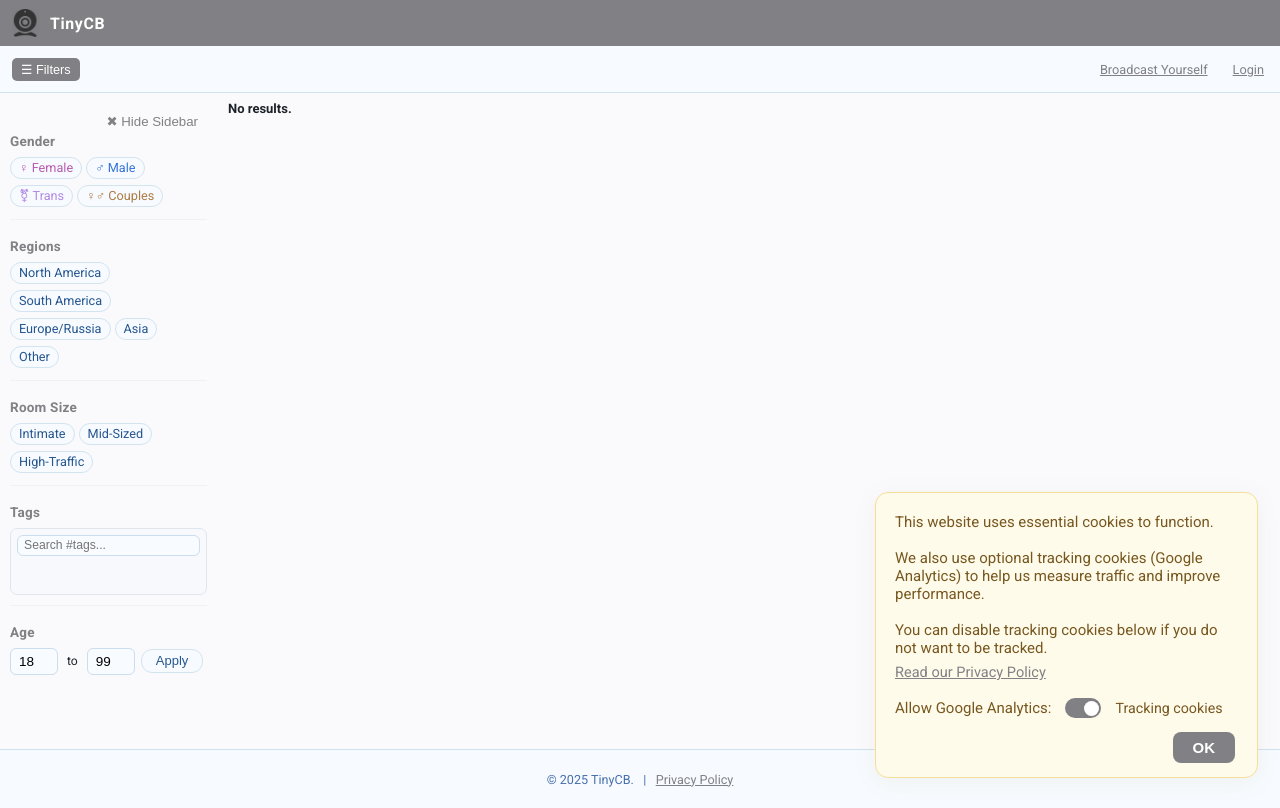
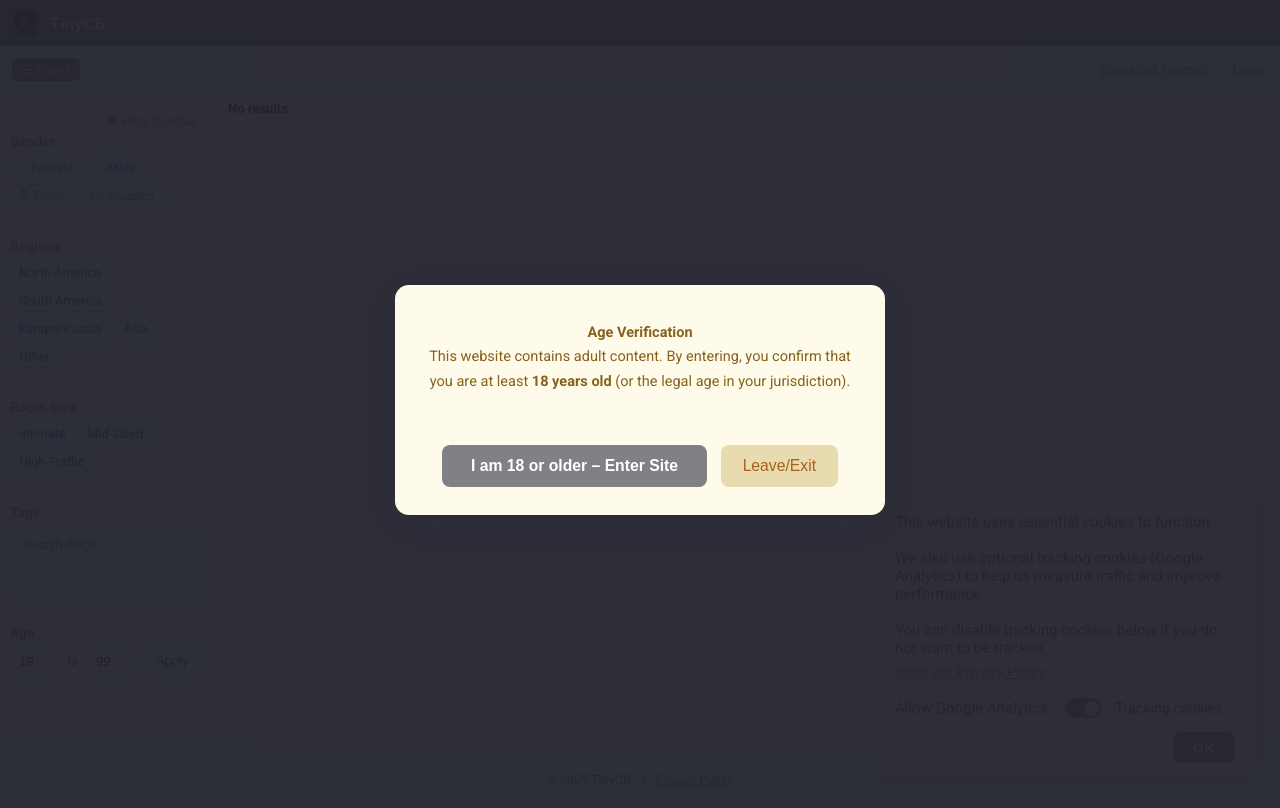
Before and after one commit to TinyCB/Chaturbate-affiliate-api-script, a PHP site: page /index.php in a window 1280 px wide. After the commit the page ends 716 px from the top, so only its background shows below. Run offline with PHP 8.4, Linux system fonts and the light colour scheme; data that the repository does not hold is empty.

Commit message:
Update footer.php
Added age restriction (18+) notice

```diff
--- a/templates/footer.php
+++ b/templates/footer.php
@@ -7,6 +7,21 @@
     <a href="/privacy/" style="color:var(--primary-color); text-decoration:underline;">Privacy Policy</a>
   </p>
 </footer>
+
+<!-- Age Restriction Notice BEGIN -->
+<div id="age-overlay" style="display:none;">
+  <div class="age-box">
+    <div>
+      <b>Age Verification</b><br>
+      This website contains adult content. By entering, you confirm that you are at least <b>18 years old</b> (or the legal age in your jurisdiction).<br>
+      <br>
+      <button class="age-btn" id="age-enter">I am 18 or older – Enter Site</button>
+      <button class="age-btn-secondary" id="age-leave">Leave/Exit</button>
+    </div>
+  </div>
+</div>
+<!-- Age Restriction Notice END -->
+
 <!-- Cookie Notice BEGIN -->
 <div id="cookie-notice" style="display:none;">
   <div class="cookie-box">
@@ -93,13 +108,88 @@
 #ga-opt:checked + .slider:before {
   transform: translateX(16px);
 }
+
+#age-overlay {
+  position: fixed;
+  top:0; left:0; right:0; bottom:0;
+  background: rgba(32,33,44,0.94);
+  z-index:9999;
+  display:flex;align-items:center;justify-content:center;
+}
+.age-box {
+  background: #fffbea;
+  border-radius: 14px;
+  box-shadow: 0 8px 38px #1e215011;
+  color: #87621d;
+  padding: 35px 30px 28px 30px;
+  max-width: 430px;
+  width: 98vw;
+  font-size: 1.12em;
+  text-align: center;
+  line-height: 1.66;
+}
+.age-btn {
+  margin-top: 28px;
+  background: var(--primary-color, #ffa927);
+  color: #fff;
+  font-weight: bold;
+  border: none;
+  padding: 12px 29px;
+  border-radius: 8px;
+  cursor: pointer;
+  font-size: 1.08em;
+  margin-right: 10px;
+}
+.age-btn-secondary {
+  margin-top: 28px;
+  background: #e8dbaf;
+  color: #a9611a;
+  border: none;
+  padding: 12px 22px;
+  border-radius: 8px;
+  cursor: pointer;
+  font-size: 1.08em;
+}
 @media (max-width: 700px) {
   #cookie-notice {left:5vw; right:5vw; max-width:95vw;}
+}
+@media (max-width:600px){
+  .age-box {padding:7vw 1vw;}
 }
 </style>
 <script>
 window.GA_MEASUREMENT_ID = <?=json_encode($c['google_analytics_id'] ?? '')?>;
 (function() {
+  // Age Overlay Logic
+  function setAgeConfirmed(days) {
+    var d = new Date(); d.setTime(d.getTime() + (days*24*60*60*1000));
+    document.cookie = "tinycb_age_confirmed=1; expires="+d.toUTCString()+"; path=/";
+  }
+  function getAgeConfirmed() {
+    return document.cookie.indexOf("tinycb_age_confirmed=1") > -1;
+  }
+  function showAgeOverlay() {
+    document.getElementById('age-overlay').style.display='';
+    document.body.style.overflow = 'hidden';
+  }
+  function hideAgeOverlay() {
+    document.getElementById('age-overlay').style.display='none';
+    document.body.style.overflow = '';
+  }
+  document.addEventListener('DOMContentLoaded', function(){
+    if (!getAgeConfirmed()) {
+      showAgeOverlay();
+      document.getElementById('age-enter').onclick = function(){
+        setAgeConfirmed(30);
+        hideAgeOverlay();
+      };
+      document.getElementById('age-leave').onclick = function(){
+        window.location.href = "https://www.google.com/";
+      };
+    }
+  });
+
+  // Cookie Consent Logic
   function getCookie(n) {
     let m = document.cookie.match('(^|;)\\s*'+n+'\\s*=\\s*([^;]+)');
     return m ? m.pop() : null;
```
